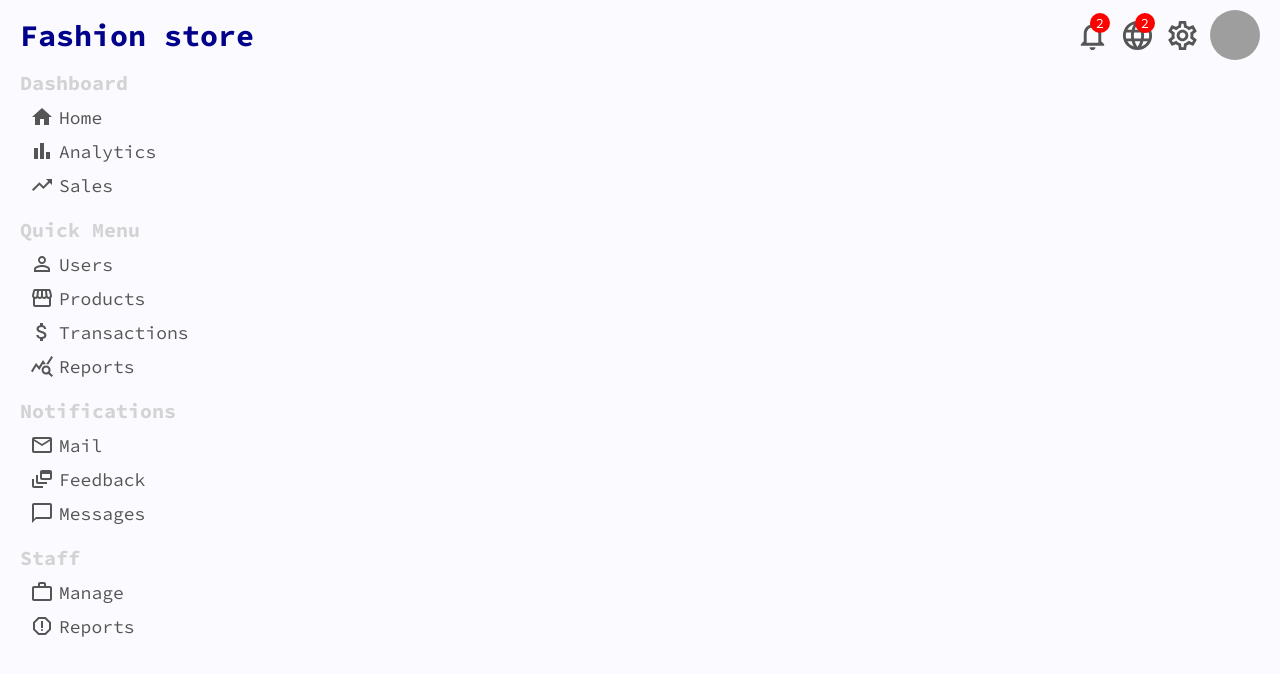
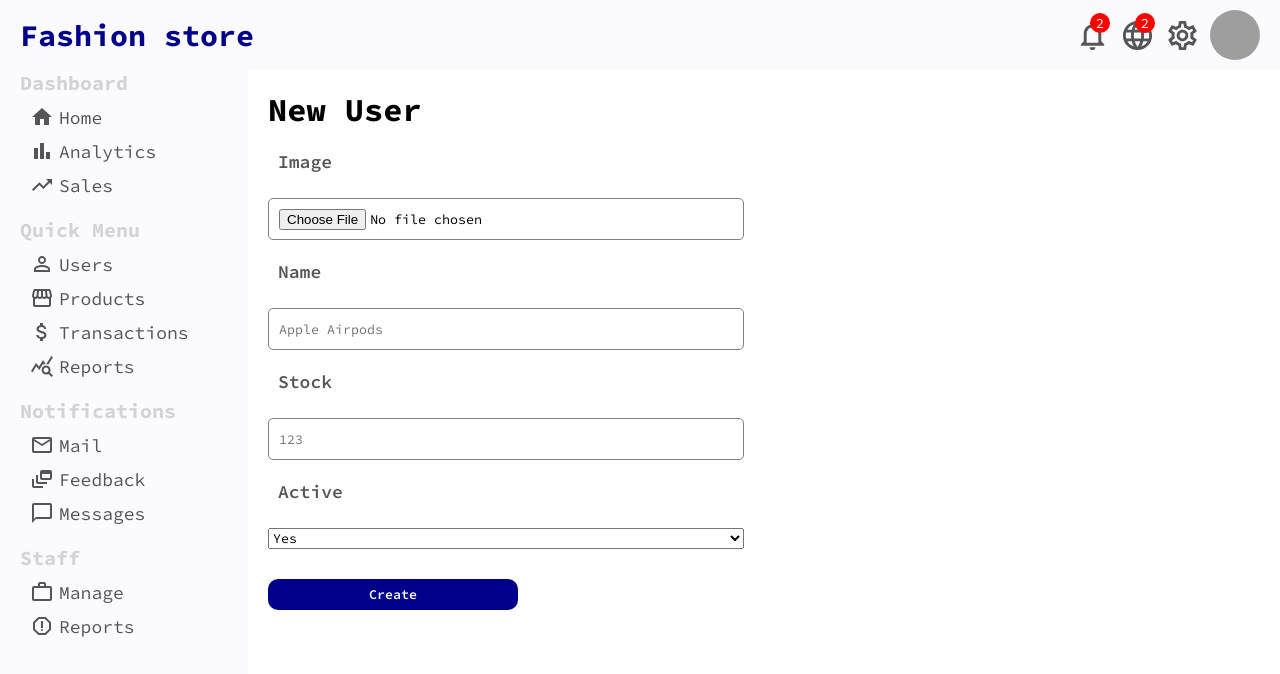
Before and after one commit to sttallev99/fashion_store_admim, a React (Create React App) app: page /newProduct in a window 1280 px wide. Shown: the top 674 px of the page. Built offline with nearby package versions, Linux system fonts and the light colour scheme; grey boxes are pictures that could not be loaded.

Commit message:
Create new product page

```diff
--- a/src/App.js
+++ b/src/App.js
@@ -8,6 +8,7 @@
 import NewUser from "./pages/newUser/NewUser";
 import ProductList from "./pages/productList/ProductList";
 import Product from "./pages/product/Product";
+import NewProduct from "./pages/newProduct/NewProduct";
 
 function App() {
   return (
@@ -22,7 +23,7 @@
           <Route path="/newUser" element={<NewUser />} />
           <Route path="/products" element={<ProductList />} />
           <Route path="/product/:productId" element={<Product />} />
-          {/* <Route path="/newProduct" element={<NewProduct />} /> */}
+          <Route path="/newProduct" element={<NewProduct />} />
         </Routes>
       </div>
     </div>
--- /dev/null
+++ b/src/pages/newProduct/NewProduct.js
@@ -0,0 +1,33 @@
+import './newProduct.css'
+
+const NewProduct = () => {
+    return (
+        <div className='newProduct'>
+            <h1 className='newProductTitle'>New User</h1>
+            <form className='newProductForm'>
+                <div className='newProductItem'>
+                    <label>Image</label>
+                    <input type='file'/>
+                </div>
+                <div className='newProductItem'>
+                    <label>Name</label>
+                    <input type='text' placeholder='Apple Airpods' />
+                </div>
+                <div className='newProductItem'>
+                    <label>Stock</label>
+                    <input type='text' placeholder='123' />
+                </div>
+                <div className='newProductItem'>
+                    <label for="active">Active</label>
+                    <select name='active'>
+                        <option id='yes' selected>Yes</option>
+                        <option id='no'>No</option>
+                    </select>
+                </div>
+                <button className='newProductButton'>Create</button>
+            </form>
+        </div>
+    )
+}
+
+export default NewProduct
--- /dev/null
+++ b/src/pages/newProduct/newProduct.css
@@ -0,0 +1,62 @@
+.newProduct {
+    flex: 4;
+    padding: 20px;
+}
+
+.newProductItem{
+    width: 48%;
+    display: flex;
+    flex-direction: column;
+    margin-top: 10px;
+    margin-right: 20px;
+}
+
+.newProductItem>label{
+    margin-bottom: 10px;
+    font-size: 16px;
+    font-weight: 600;
+    color: gray;
+}
+
+.newProductItem>input{
+    height: 20px;
+    padding: 10px;
+    border: 1px solid gray;
+    border-radius: 5px;
+}
+
+.newProductForm+.newProductItem>input{
+    border: none;
+}
+
+
+.newProductItem>select{
+    margin-top: 15px;
+}
+
+.newProductItem>input{
+    margin-top: 15px;
+}
+
+.newProductItem>label{
+    margin: 10px;
+    font-size: 18px;
+    color: #555;
+}
+
+.newUserSelect{
+    height: 40px;
+    border-radius: 5px;
+}
+
+.newProductButton{
+    width: 250px;
+    border: none;
+    background-color: darkblue;
+    color: white;
+    padding: 7px 10px;
+    font-weight: 600;
+    border-radius: 10px;
+    margin-top: 30px;
+    cursor: pointer;
+}
--- a/src/pages/product/Product.js
+++ b/src/pages/product/Product.js
@@ -77,7 +77,9 @@
                     </label>
                     <input type='file' id='file' style={{display: 'none'}} />
                 </div>
-                <button className='productButton'>Update</button>
+                <Link to='/newProduct'>
+                    <button className='productButton'>Update</button>
+                </Link>
             </div>
         </form>
       </div>
```
